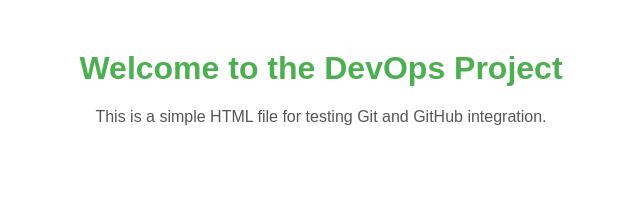
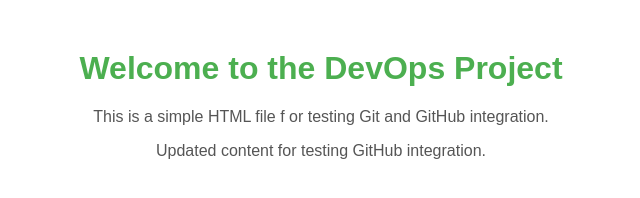
Before and after one commit to Meghamammu/learnGitHub, a plain HTML site: page index.html in a window 1280 px wide. Shown: the whole page, without its empty margins (319-959 px from the left). Drawn offline with Linux system fonts and the light colour scheme.

Commit message:
Updated for thr first time

```diff
--- a/index.html
+++ b/index.html
@@ -20,6 +20,7 @@
 </head>
 <body>
     <h1>Welcome to the DevOps Project</h1>
-    <p>This is a simple HTML file for testing Git and GitHub integration.</p>
+    <p>This is a simple HTML file f or testing Git and GitHub integration.</p>
+    <p>Updated content for testing GitHub integration.</p>
 </body>
 </html>
```
